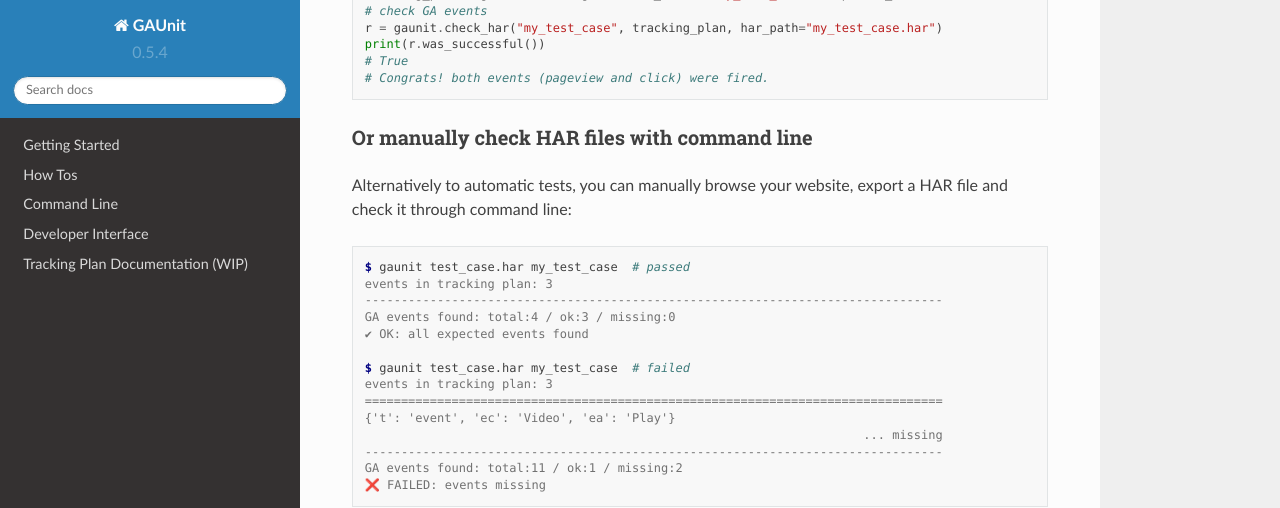
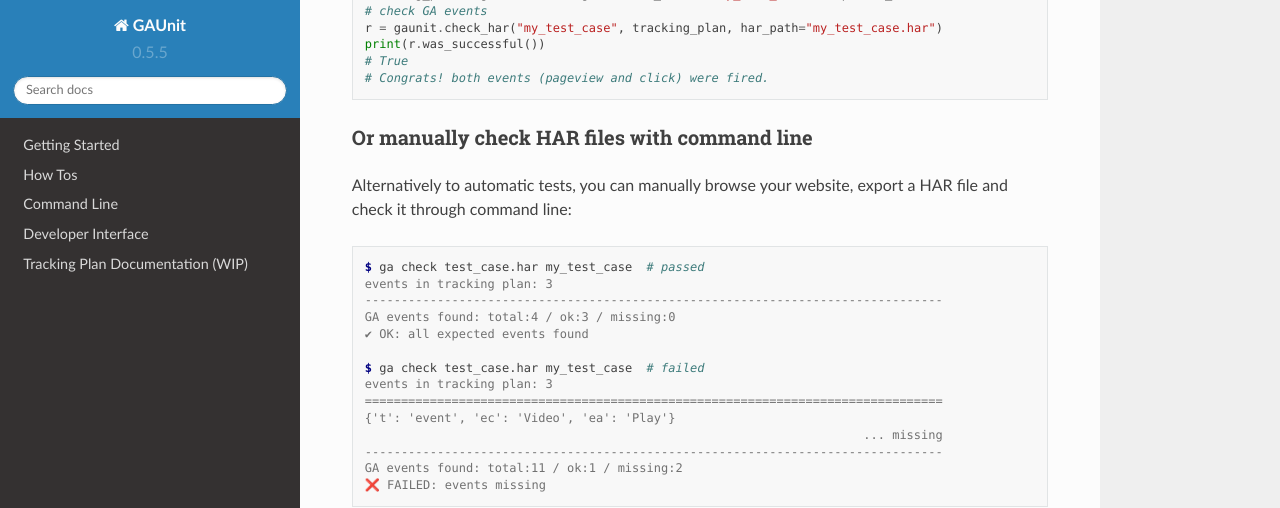
Before and after one commit to VinceCabs/GAUnit, a Sphinx documentation site: the page built from docs/index.rst, in a window 1280 px wide and 900 px high, scrolled down 1396 px. Shown: the top 508 px of the window. Built offline with Sphinx 7.4.7 and the Read the Docs theme 2.0.0, drawn with Linux system fonts in a browser that asks for light colours.

Commit message:
docs(cli): fix cli samples in all docs
samples were with the old version of commandes `gaunit` instead of
`ga check`

```diff
--- a/docs/getting_started/manual_check.rst
+++ b/docs/getting_started/manual_check.rst
@@ -125,7 +125,7 @@
 
 .. code:: console
 
-   $ gaunit demo_store_add_to_cart.har demo_store_add_to_cart
+   $ ga check demo_store_add_to_cart.har demo_store_add_to_cart
 
 .. image:: ../img/print_result.jpg
 
--- a/docs/index.rst
+++ b/docs/index.rst
@@ -89,13 +89,13 @@
 
 .. code:: console
 
-   $ gaunit test_case.har my_test_case  # passed
+   $ ga check test_case.har my_test_case  # passed
    events in tracking plan: 3
    --------------------------------------------------------------------------------
    GA events found: total:4 / ok:3 / missing:0
    ✔ OK: all expected events found
 
-   $ gaunit test_case.har my_test_case  # failed
+   $ ga check test_case.har my_test_case  # failed
    events in tracking plan: 3
    ================================================================================
    {'t': 'event', 'ec': 'Video', 'ea': 'Play'}
--- a/gaunit/__about__.py
+++ b/gaunit/__about__.py
@@ -1 +1 @@
-__version__ = "0.5.4"
+__version__ = "0.5.5"
```
Also changed, not shown: README.md (+2 -2 lines).
